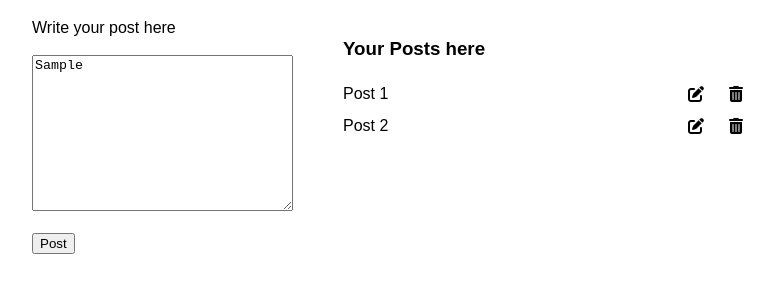
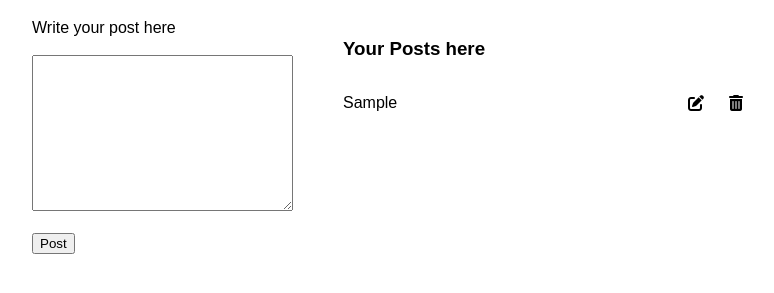
Before and after one commit to zameariislam/crud-basics, a plain HTML site: page index.html in a window 1280 px wide. Both pictures are taken after typing "Sample" into the empty fields and a click on the button "Post". Shown: the part 61-354 px from the top of the page, without its empty margins (18-792 px from the left). Drawn offline with Linux system fonts and the light colour scheme.

Commit message:
create postt

```diff
--- a/index.html
+++ b/index.html
@@ -27,22 +27,9 @@
 
             <h3>Your Posts here</h3>
             <div id="posts">
-                <div>Post 1
-                    <p></p>
-                    <span class="option">
-                        <i class="fa-solid fa-pen-to-square"></i>
-                        <i class="fa-solid fa-trash-can"></i>
-                    </span>
-                </div>
 
-                <div>Post 2
 
-                    <p></p>
-                    <span class="option">
-                        <i class="fa-solid fa-pen-to-square"></i>
-                        <i class="fa-solid fa-trash-can"></i>
-                    </span>
-                </div>
+
 
             </div>
         </div>
--- a/index.js
+++ b/index.js
@@ -1,6 +1,7 @@
 
 let form = document.getElementById('form')
 let input = document.getElementById('input')
+let posts = document.getElementById('posts')
 // form.addEventListener('submit', function (e) {
 //     e.preventDefault()
 //     formValidation();
@@ -20,7 +21,28 @@ function formValidation() {
 
     }
     else {
-        console.log('success')
+        acceptData()
+        input.value = ''
 
     }
 }
+
+// Accept and store Data
+
+let data = {}
+let acceptData = () => {
+    data.message = input.value
+    createPost(data.message)
+
+}
+
+// create post
+let createPost = (data) => {
+    posts.innerHTML += `<div>
+    <p>${data}</p>
+    <span class="option">
+        <i class="fa-solid fa-pen-to-square"></i>
+        <i class="fa-solid fa-trash-can"></i>
+    </span>
+</div>`
+}
```
